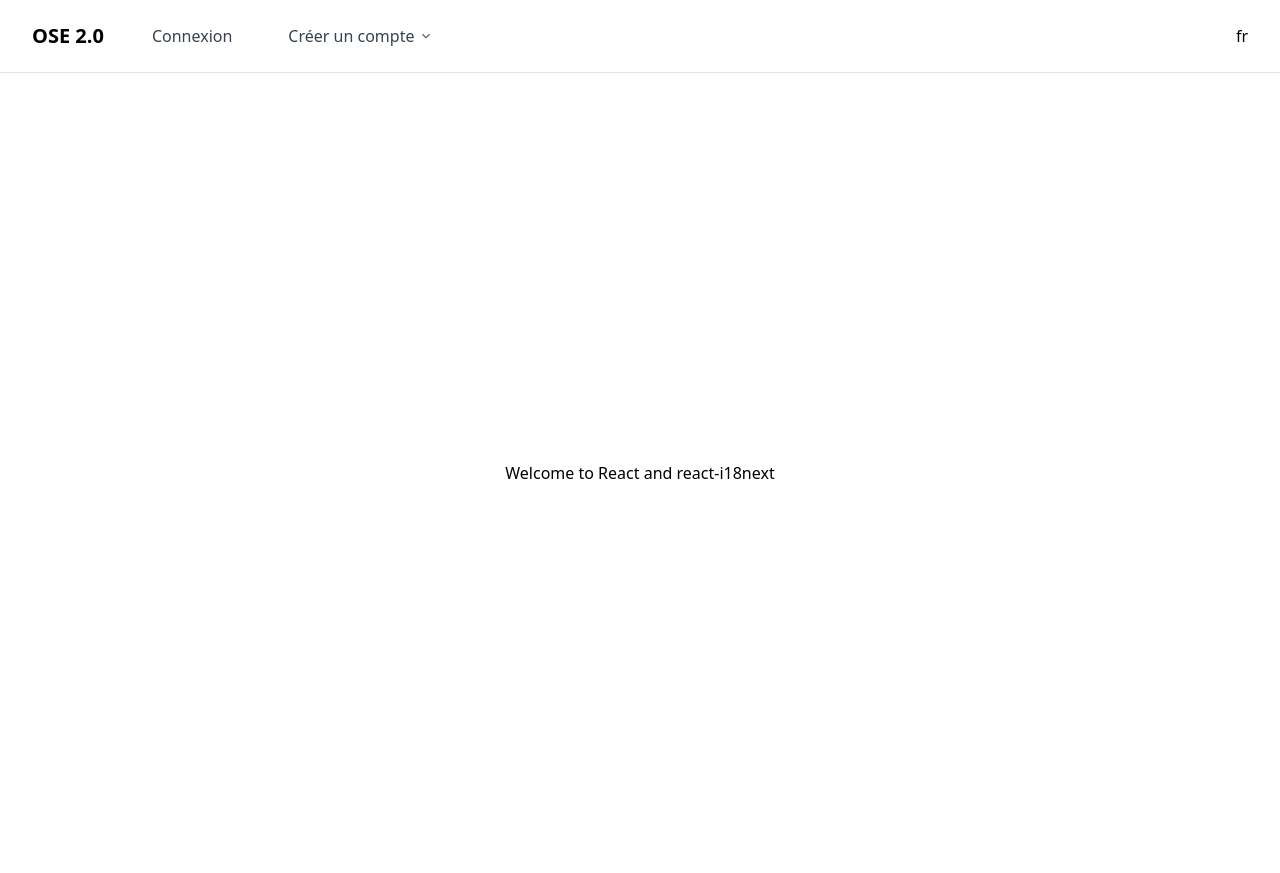
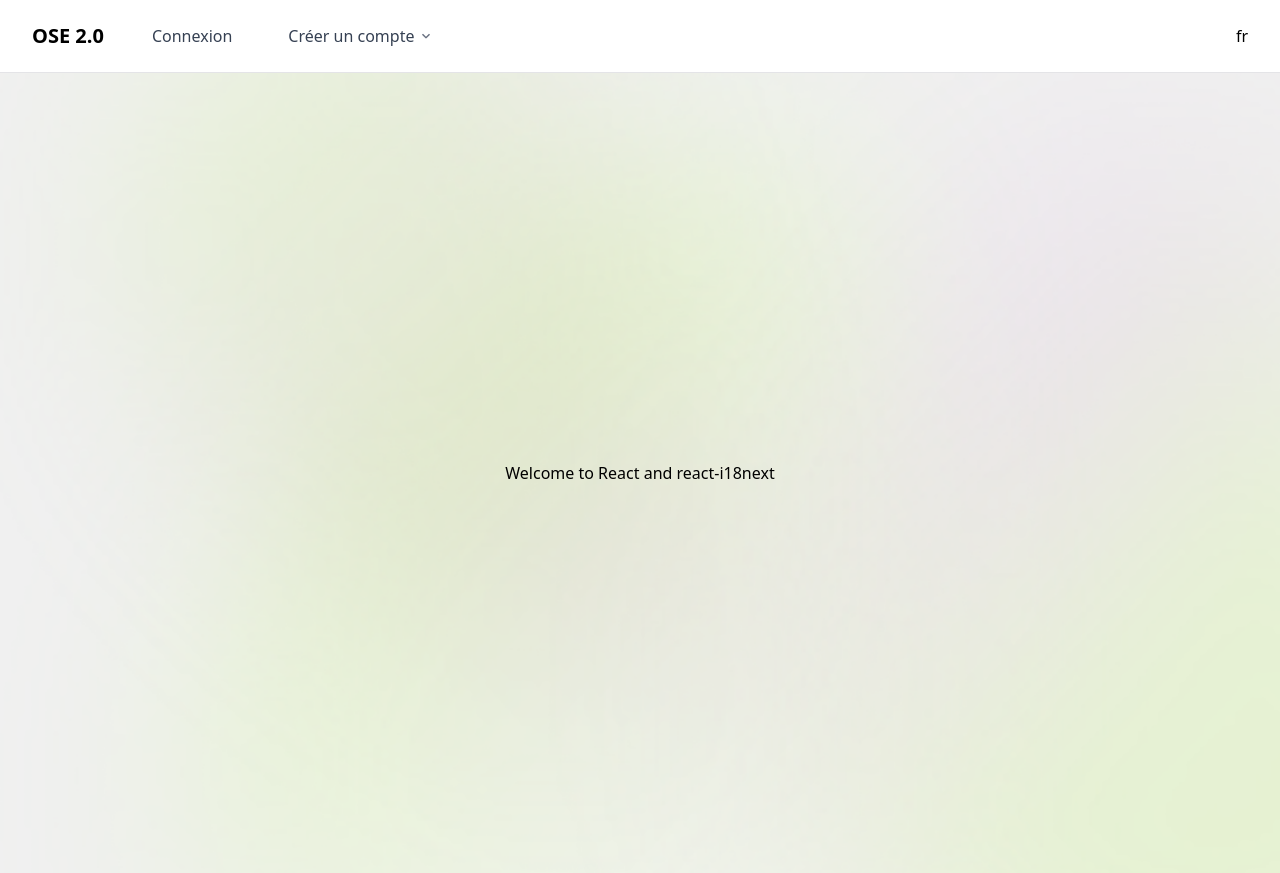
Before and after one commit to Zifan200/Projet-Gestion-De-Stage, a React (Vite) app in the folder projetOseFE/: page / in a window 1280 px wide. Built offline with nearby package versions, Linux system fonts and the light colour scheme; no server answers.

Commit message:
030-189-FE -> add : bg pour les styles

```diff
--- a/projetOseFE/src/index.css
+++ b/projetOseFE/src/index.css
@@ -13,6 +13,12 @@ a:hover {
 }
 
 body {
-    margin: 0;
     font-family: inherit;
+    min-height: 100vh;
 }
+
+html {
+    background-image: url("/assets/img/bg.png");
+    background-size: cover;
+    background-repeat: no-repeat;
+}
```
Also changed, not shown: projetOseFE/public/assets/img/bg.png (added), projetOseFE/public/assets/img/logo.png (added).
